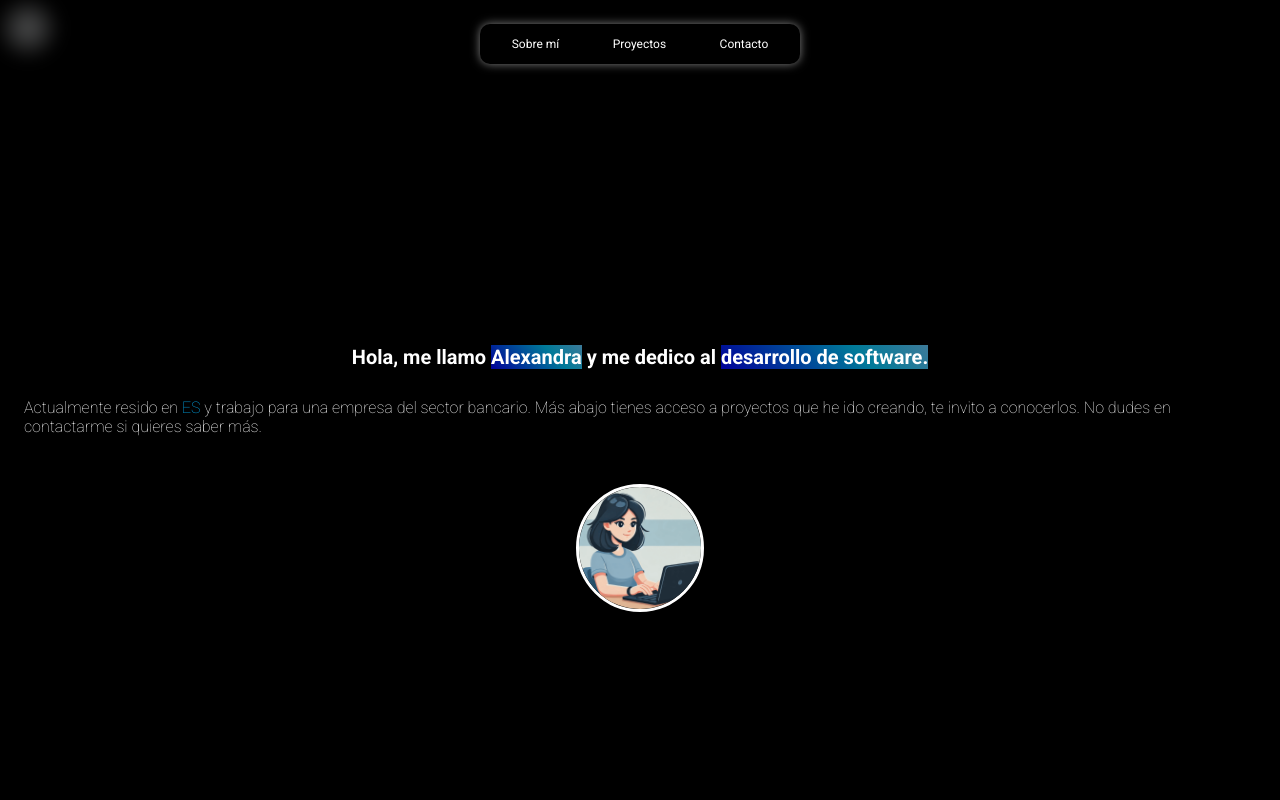
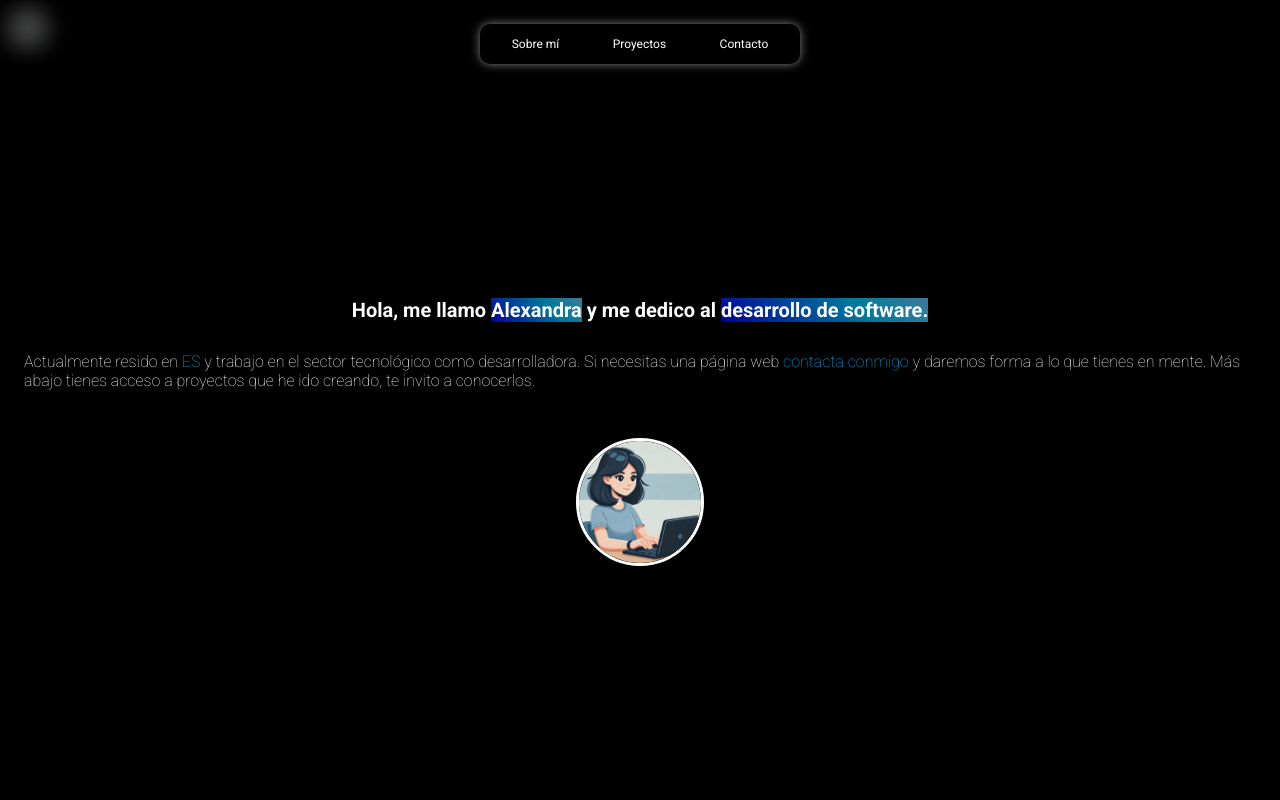
Before and after one commit to alexandracampo/alexandra, a React (Vite) app: page / in a window 1280 px wide. Shown: the top 800 px of the page. Built offline with nearby package versions, Linux system fonts and the light colour scheme.

Commit message:
modify styles in about me section

```diff
--- a/src/components/Welcome/Welcome.jsx
+++ b/src/components/Welcome/Welcome.jsx
@@ -4,8 +4,6 @@ import '../Welcome/welcome.scss';
 const Welcome = () => {
     return (
         <div className="welcome" id="presentation">
-
-
             <h1 className="welcome__title">Hola, me llamo <span className='color-text' >Alexandra</span> y me dedico al <span className='color-text'  >desarrollo de software.</span></h1>
 
             <p className="welcome__text">
@@ -13,9 +11,9 @@ const Welcome = () => {
                 <span className="tooltip" data-tooltip="España 🌍">
                     &nbsp;ES&nbsp;
                 </span>
-                y trabajo para una empresa del sector bancario.
+                y trabajo en el sector tecnológico como desarrolladora.
+                Si necesitas una página web <button className='button-contact'>contacta conmigo</button> y daremos forma a lo que tienes en mente.
                 Más abajo tienes acceso a proyectos que he ido creando, te invito a conocerlos.
-                No dudes en contactarme si quieres saber más.
             </p>
 
 
--- a/src/components/Welcome/welcome.scss
+++ b/src/components/Welcome/welcome.scss
@@ -3,6 +3,7 @@
   justify-content: center;
   align-items: center;
   text-align: center;
+  height: 100vh;
 
   .welcome {
     display: flex;
@@ -11,19 +12,17 @@
     align-items: center;
     text-align: start;
     font-weight: 100;
-    margin-top: 4rem;
     margin-left: 1rem;
     margin-right: 1rem;
-    height: 100vh;
+    height: 90vh;
 
     .welcome__title {
       font-size: 20px;
+      margin-top: 3rem;
     }
 
     .color-text {
-      //   color: rgba(0, 208, 255, 0.566);
       background-clip: text;
-
       background: linear-gradient(
         45deg,
         rgba(0, 0, 255, 0.6),
@@ -41,6 +40,12 @@
     }
 
     .welcome__text {
+      .button-contact {
+        all: unset;
+        cursor: pointer;
+        color: rgba(0, 183, 255, 0.956);
+      }
+
       .tooltip {
         position: relative;
         cursor: pointer;
```
